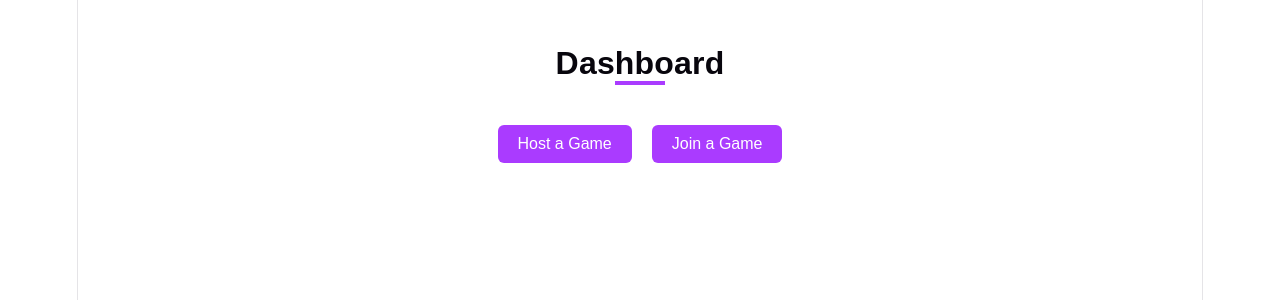
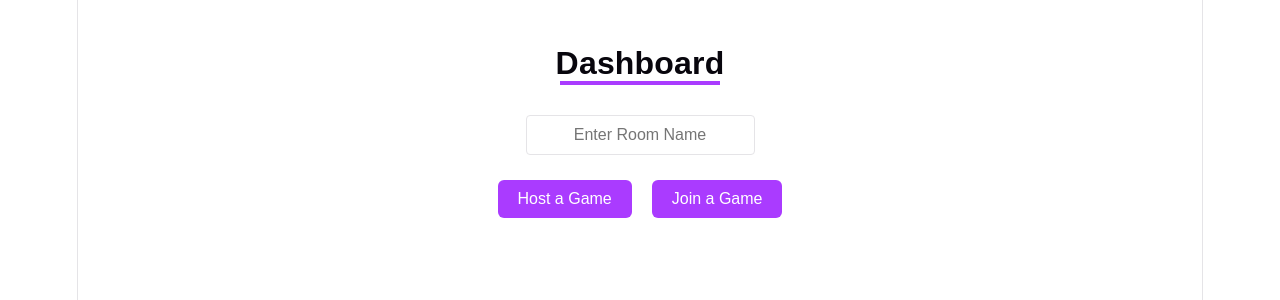
Before and after one commit to hamdiheb/GuessWhoProject, a React (Vite) app in the folder GuessWho/frontend/: page /dashboard in a window 1280 px wide. Shown: the top 300 px of the page. Built offline with nearby package versions, Linux system fonts and the light colour scheme.

Commit message:
add room name input and fixed Dashboard.css

```diff
--- a/GuessWho/frontend/src/dashboard/Dashboard.css
+++ b/GuessWho/frontend/src/dashboard/Dashboard.css
@@ -14,7 +14,7 @@
   color: var(--text-h);
 }
 .header .underline {
-  width: 50px;
+  width: 160px;
   height: 4px;
   background: var(--accent);
   margin: 5px auto;
--- a/GuessWho/frontend/src/dashboard/Dashboard.jsx
+++ b/GuessWho/frontend/src/dashboard/Dashboard.jsx
@@ -1,53 +1,58 @@
-import { useState, useEffect } from 'react'
-import { supabase } from '../../../backend/server'
-import './Dashboard.css'
+import { useState, useEffect } from "react";
+import { supabase } from "../../../backend/server";
+import "./Dashboard.css";
 
 function Dashboard() {
-  const [gameId, setGameId] = useState('')
-  const [showJoin, setShowJoin] = useState(false)
-  const [idInput, setIdInput] = useState('')
-  const [user, setUser] = useState(null)
+  const [gameId, setGameId] = useState("");
+  const [showJoin, setShowJoin] = useState(false);
+  const [idInput, setIdInput] = useState("");
+  const [user, setUser] = useState(null);
+  const [roomName, setRoomName] = useState("");
 
   useEffect(() => {
     const fetchUser = async () => {
-      const userId = localStorage.getItem('currentUserId')
-      if (!userId) return
+      const userId = localStorage.getItem("currentUserId");
+      if (!userId) return;
 
       const { data, error } = await supabase
-        .from('users')
-        .select('username')
-        .eq('id', userId)
-        .single()
+        .from("users")
+        .select("username")
+        .eq("id", userId)
+        .single();
 
       if (error) {
-        console.error(error)
-        return
+        console.error(error);
+        return;
       }
 
-      setUser(data)
-    }
+      setUser(data);
+    };
 
-    fetchUser()
-  }, [])
+    fetchUser();
+  }, []);
 
   // Function
   const handleHost = () => {
-    const randomId = Math.floor(1000 + Math.random() * 9000)
-    setGameId(randomId)
-    setShowJoin(false)
-  }
+    if (!roomName) {
+      alert("Please enter a room name.");
+      return;
+    }
+    const randomId = Math.floor(1000 + Math.random() * 9000);
+    setGameId(randomId);
+    setShowJoin(false);
+  };
   const handleJoinClick = () => {
-    setShowJoin(true)
-    setGameId('')
-  }
+    setShowJoin(true);
+    setGameId("");
+  };
   const handleJoinSubmit = (e) => {
-    e.preventDefault()
+    e.preventDefault();
     if (!idInput) {
-      alert('Please enter Game ID.')
-      return
+      alert("Please enter Game ID.");
+      return;
     }
-    alert('Joining game with ID: ' + idInput)
-  }
+    alert("Joining game with ID: " + idInput);
+  };
 
   return (
     <div className="dashboard-container">
@@ -57,17 +62,33 @@ function Dashboard() {
         <div className="text">Dashboard</div>
         <div className="underline"></div>
       </div>
+      {!showJoin && !gameId && (
+        <div className="inputs game-name-input-group">
+          <div className="input">
+            <input
+              type="text"
+              placeholder="Enter Room Name"
+              value={roomName}
+              onChange={(e) => setRoomName(e.target.value)}
+            />
+          </div>
+        </div>
+      )}
       <div className="buttons-section">
         <button className="submit" onClick={handleHost}>
-          {' '}
-          Host a Game{' '}
+          {" "}
+          Host a Game{" "}
         </button>
         <button className="submit" onClick={handleJoinClick}>
-          {' '}
-          Join a Game{' '}
+          {" "}
+          Join a Game{" "}
         </button>
       </div>
-      {gameId && <div className="game-id-box">Your Game ID: {gameId}</div>}
+      {gameId && (
+        <div className="game-id-box">
+          Room: {roomName} | Your Game ID: {gameId}
+        </div>
+      )}
       {showJoin && (
         <form onSubmit={handleJoinSubmit}>
           <div className="inputs">
@@ -81,13 +102,13 @@ function Dashboard() {
             </div>
           </div>
           <button className="submit" type="submit">
-            {' '}
-            Join{' '}
+            {" "}
+            Join{" "}
           </button>
         </form>
       )}
     </div>
-  )
+  );
 }
 
-export default Dashboard
+export default Dashboard;
```
